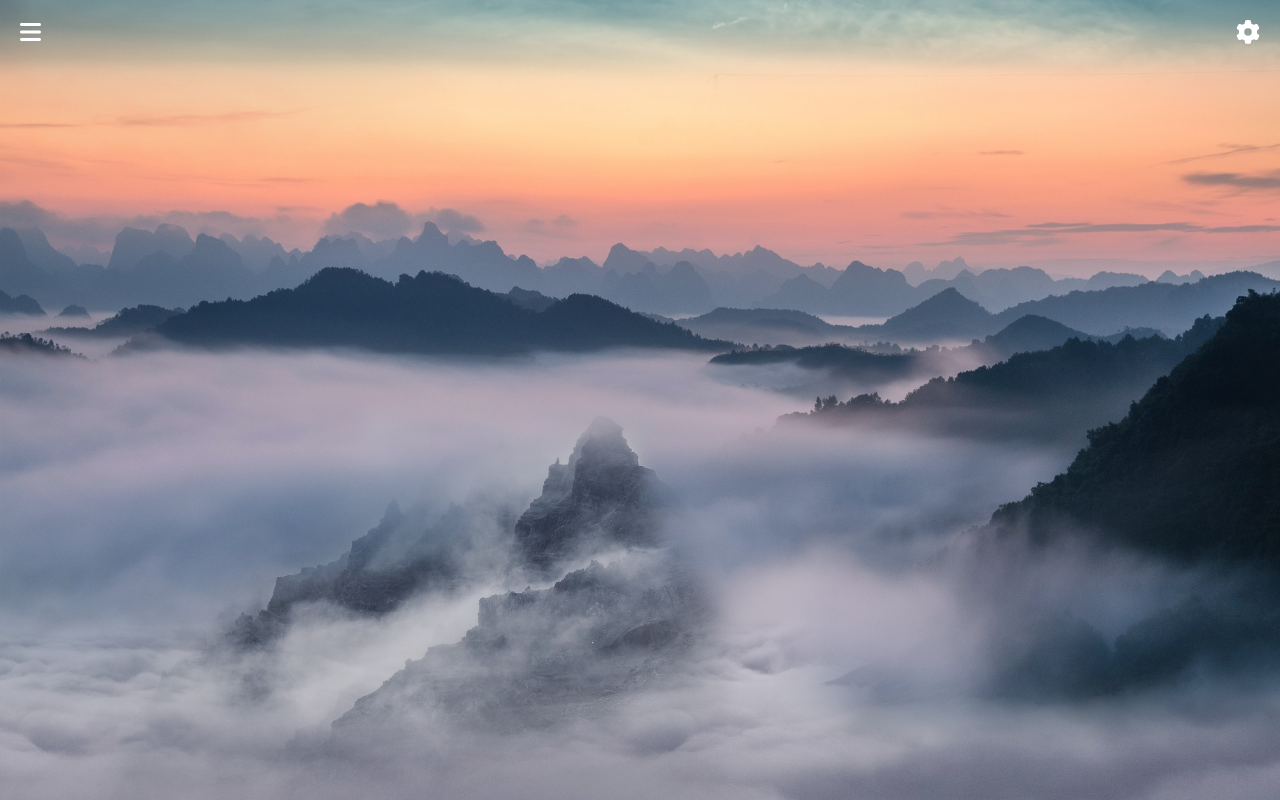
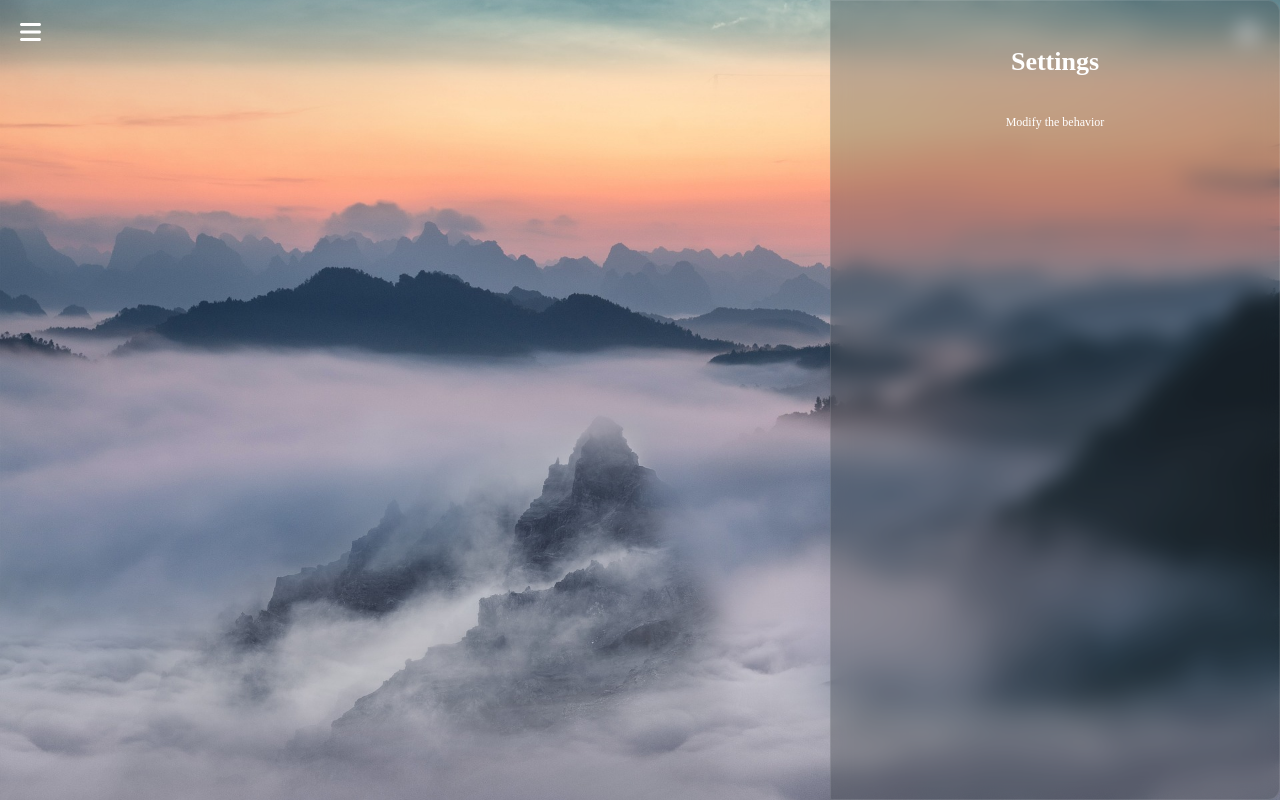
Before and after one commit to BXn4/Kofitab, a website built with webpack: page src/views/home.html in a window 1280 px wide. Both pictures are taken after a click on the button 1248 px from the left and 32 px from the top of the page. Built offline with nearby package versions, Linux system fonts and the light colour scheme; files whose address does not match are found by name.

Commit message:
Added settings menu, hide on focus lost

```diff
--- a/src/assets/styles/animations.css
+++ b/src/assets/styles/animations.css
@@ -12,7 +12,7 @@ button:active {
       transform: translateX(-100%);
  }
   to {
-      transform: translateX(0);
+      transform: translateX(0%);
  }
 }
 @keyframes slide-out-rl {
@@ -23,6 +23,22 @@ button:active {
       transform: translateX(-100%);
  }
 }
+@keyframes slide-in-rl {
+  from {
+      transform: translateX(100%);
+ }
+  to {
+      transform: translateX(0%);
+ }
+}
+@keyframes slide-out-lr {
+  from {
+      transform: translateX(0%);
+ }
+  to {
+      transform: translateX(100%);
+ }
+}
 @keyframes fade-in {
   0% {
       opacity: 0;
--- a/src/assets/styles/home.css
+++ b/src/assets/styles/home.css
@@ -88,11 +88,36 @@ button {
     align-items: center;
     user-select: none;
 }
+#settings-menu-container {
+    position: absolute;
+    top: 0;
+    right: 0;
+    background-color: rgba(53, 61, 65, 0.3);
+    width: 450px;
+    height: 100vh;
+    padding: 20px;
+    z-index: 2;
+    box-sizing: border-box;
+    backdrop-filter: blur(10px);
+    border-top-right-radius: 12px;
+    border-bottom-right-radius: 12px;
+    border: 1px solid rgba(255, 255, 255, 0.1);
+    display: flex;
+    flex-direction: column;
+    align-items: center;
+    user-select: none;
+}
 .show-widgets-menu-container {
     animation: slide-in-lr 0.5s ease-out forwards;
 }
 .hide-widgets-menu-container {
     animation: slide-out-rl 0.5s ease-out forwards;
+}
+.show-settings-menu-container {
+    animation: slide-in-rl 0.5s ease-out forwards;
+}
+.hide-settings-menu-container {
+    animation: slide-out-lr 0.5s ease-out forwards;
 }
 .menu-title {
     font-size: 26px;
--- a/src/main.ts
+++ b/src/main.ts
@@ -2,7 +2,7 @@ import { loadLocale, getLocalizedText } from "./utils/locales";
 import { widgets } from "./utils/widgets";
 
 const config = {
-  animations: false,
+  animations: true,
   settingsButtonVisible: true,
   widgetsButtonVisible: true,
   background: "./assets/images/backgrounds/default.jpg"
@@ -46,6 +46,18 @@ function init() {
     icon.appendChild(path);
 
     settings_button.appendChild(icon);
+
+    settings_button.onclick = () => {
+      const settings_menu_container = document.getElementById("settings-menu-container");
+
+      if (settings_menu_container) {
+        showSettingsMenu();
+      } else if (!settings_menu_container) {
+        createSettingsMenu();
+      };
+    };
+
+
     document.body.appendChild(settings_button);
   };
 
@@ -71,11 +83,19 @@ function init() {
     widgets_button.appendChild(icon);
 
     widgets_button.onclick = () => {
+      const widgets_menu_container = document.getElementById("widgets-menu-container");
+
+      if (widgets_menu_container) {
+        showWidgetsMenu();
+      } else if (!widgets_menu_container) {
       createWidgetsMenu();
+      };
     };
 
     document.body.appendChild(widgets_button);
   };
+
+  document.addEventListener('click', closeAllOpened);
 };
 
 function createWidgetsMenu() {
@@ -120,6 +140,25 @@ function createWidgetsMenu() {
   document.body.appendChild(widgets_menu_container);
 };
 
+function createSettingsMenu() {
+  const settings_menu_container = document.createElement("div");
+  settings_menu_container.id = "settings-menu-container";
+  settings_menu_container.className = "show-settings-menu-container"
+
+  const title = document.createElement("p");
+  title.className = "menu-title text";
+  title.textContent = "Settings";
+
+  const comment = document.createElement("p");
+  comment.className = "menu-comment text";
+  comment.textContent = "Modify the behavior";
+
+  settings_menu_container.appendChild(title);
+  settings_menu_container.appendChild(comment);
+
+  document.body.appendChild(settings_menu_container);
+};
+
 function showWidgetsMenu() {
   const widgets_menu_container = document.getElementById("widgets-menu-container");
 
@@ -135,3 +174,36 @@ function hideWidgetsMenu() {
     widgets_menu_container.className = "hide-widgets-menu-container"
   };
 };
+
+function showSettingsMenu() {
+  const settings_menu_container = document.getElementById("settings-menu-container");
+
+  if (settings_menu_container) {
+    settings_menu_container.className = "show-settings-menu-container"
+  };
+};
+
+
+function hideSettingsMenu() {
+  const settings_menu_container = document.getElementById("settings-menu-container");
+
+  if (settings_menu_container) {
+    settings_menu_container.className = "hide-settings-menu-container"
+  };
+};
+
+function closeAllOpened(event: MouseEvent) {
+  const widgets_menu_container = document.getElementById("widgets-menu-container");
+  const settings_menu_container = document.getElementById("settings-menu-container");
+
+  const container = document.getElementById("container");
+
+  if (container && container.contains(event.target as Node)) {
+    if (widgets_menu_container) {
+      hideWidgetsMenu();
+    };
+    if (settings_menu_container) {
+      hideSettingsMenu();
+    };
+  };
+};
--- a/src/views/home.html
+++ b/src/views/home.html
@@ -8,8 +8,10 @@
   <link rel="stylesheet" href="../assets/styles/home.css">
 </head>
 <body>
+  <div id="container">
   <div id="background-container">
     <img src="" id="background">
   </div>
+  </div>
 </body>
 </html>
```
